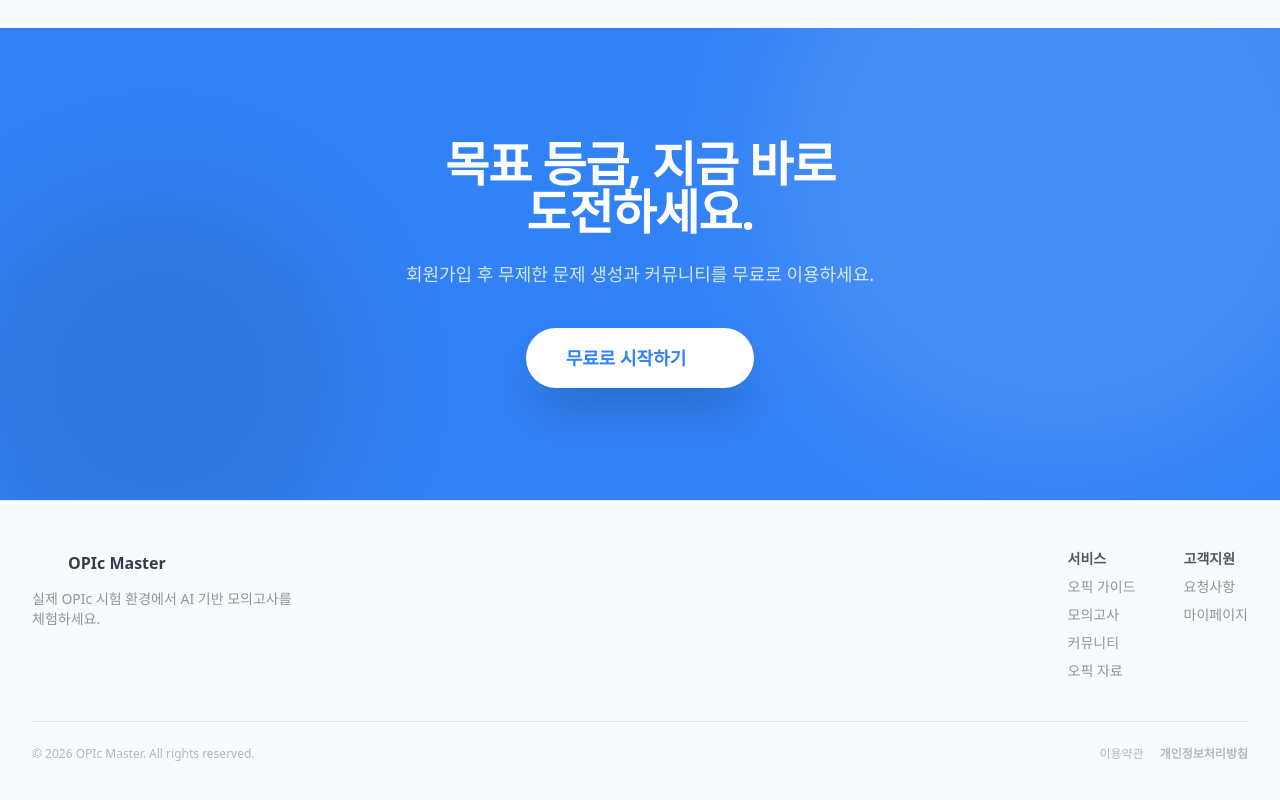
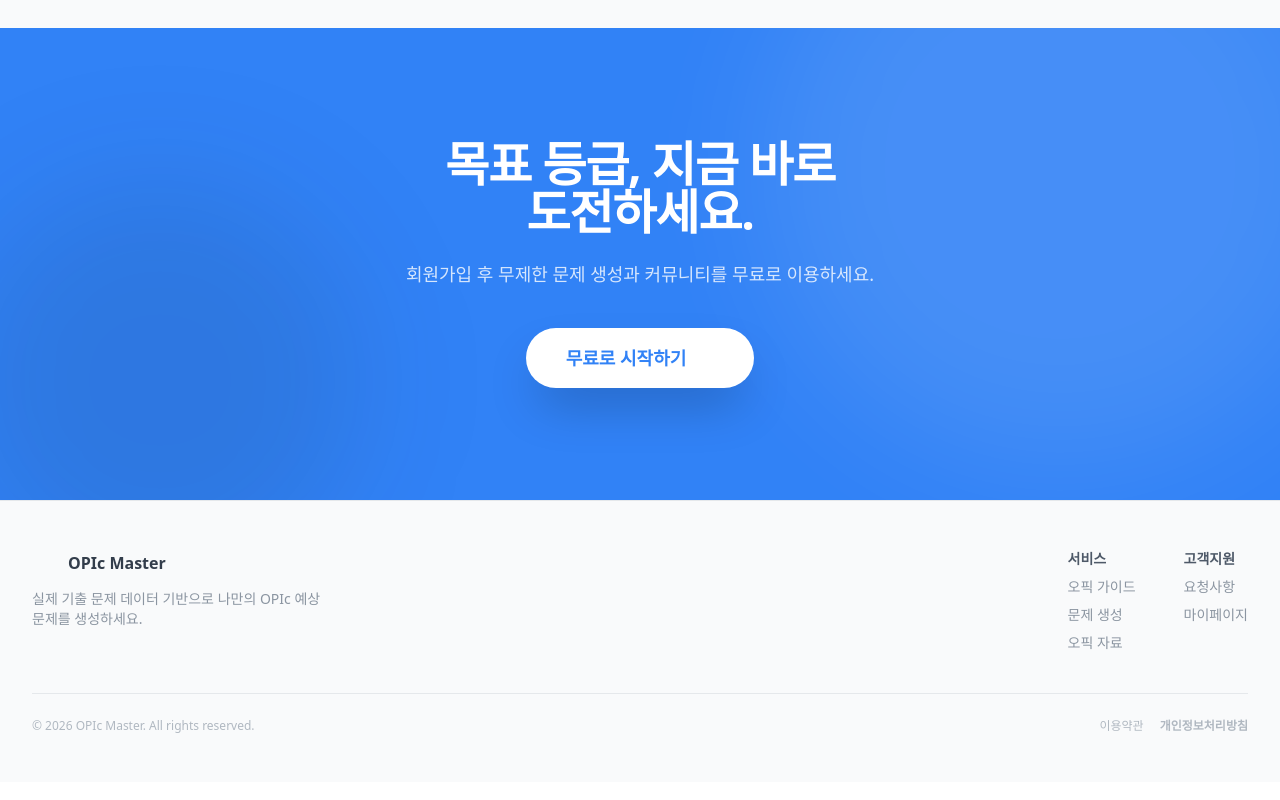
Before and after one commit to monicayoon418-star/OPIc-Master, a Next.js app: page / in a window 1280 px wide. Shown: the part 1738-2538 px from the top of the page. Built offline with nearby package versions, Linux system fonts and the light colour scheme; no server answers; some icons are missing; a web font is replaced by a local one.

Commit message:
fix: 푸터 소개 문구 및 링크 현행화

```diff
--- a/components/layout/Footer.tsx
+++ b/components/layout/Footer.tsx
@@ -14,7 +14,7 @@ export default function Footer() {
               <span className="font-bold text-toss-gray800">OPIc Master</span>
             </div>
             <p className="text-sm text-toss-gray500 keep-all max-w-xs">
-              실제 OPIc 시험 환경에서 AI 기반 모의고사를 체험하세요.
+              실제 기출 문제 데이터 기반으로 나만의 OPIc 예상 문제를 생성하세요.
             </p>
           </div>
 
@@ -22,8 +22,7 @@ export default function Footer() {
             <div className="space-y-2">
               <p className="font-semibold text-toss-gray700">서비스</p>
               <Link href="/guide" className="block text-toss-gray500 hover:text-toss-dark">오픽 가이드</Link>
-              <Link href="/exam" className="block text-toss-gray500 hover:text-toss-dark">모의고사</Link>
-              <Link href="/community" className="block text-toss-gray500 hover:text-toss-dark">커뮤니티</Link>
+              <Link href="/exam" className="block text-toss-gray500 hover:text-toss-dark">문제 생성</Link>
               <Link href="/resources" className="block text-toss-gray500 hover:text-toss-dark">오픽 자료</Link>
             </div>
             <div className="space-y-2">
```
